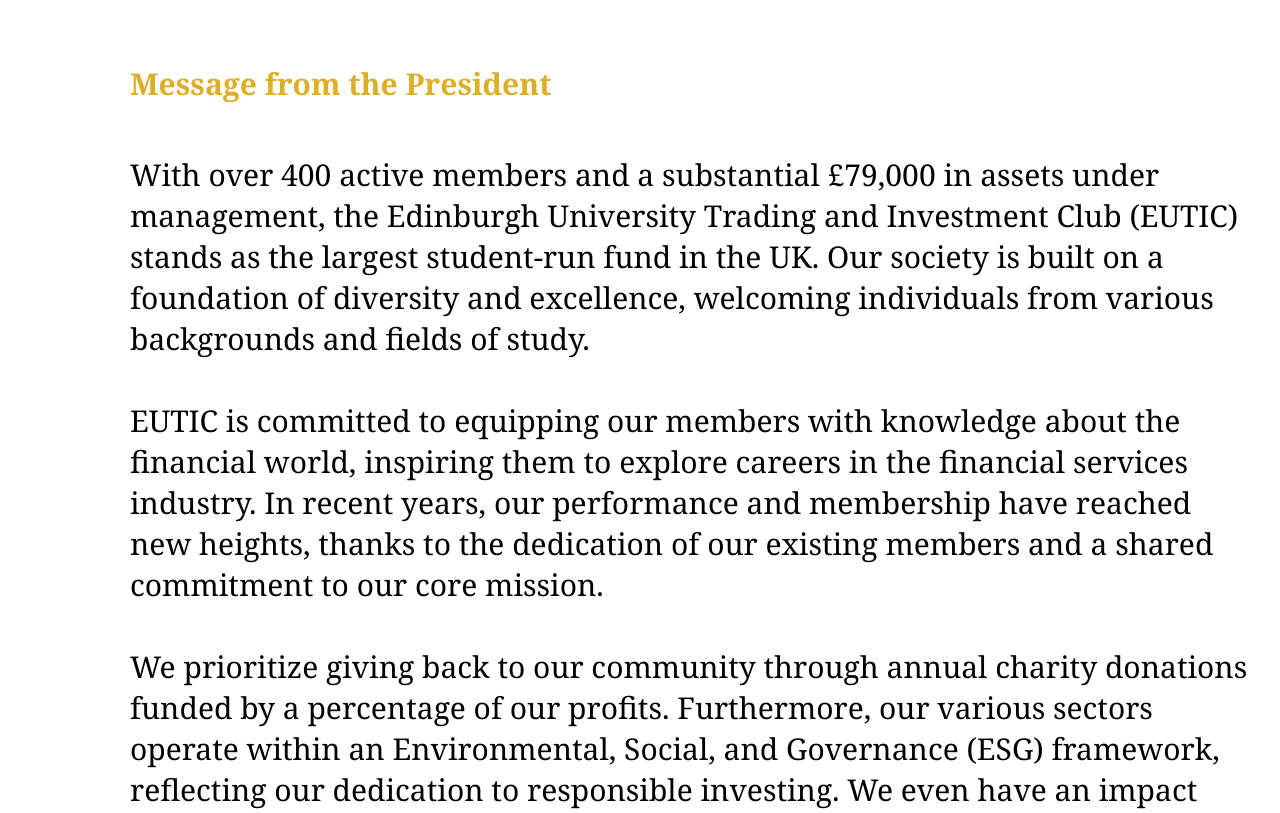
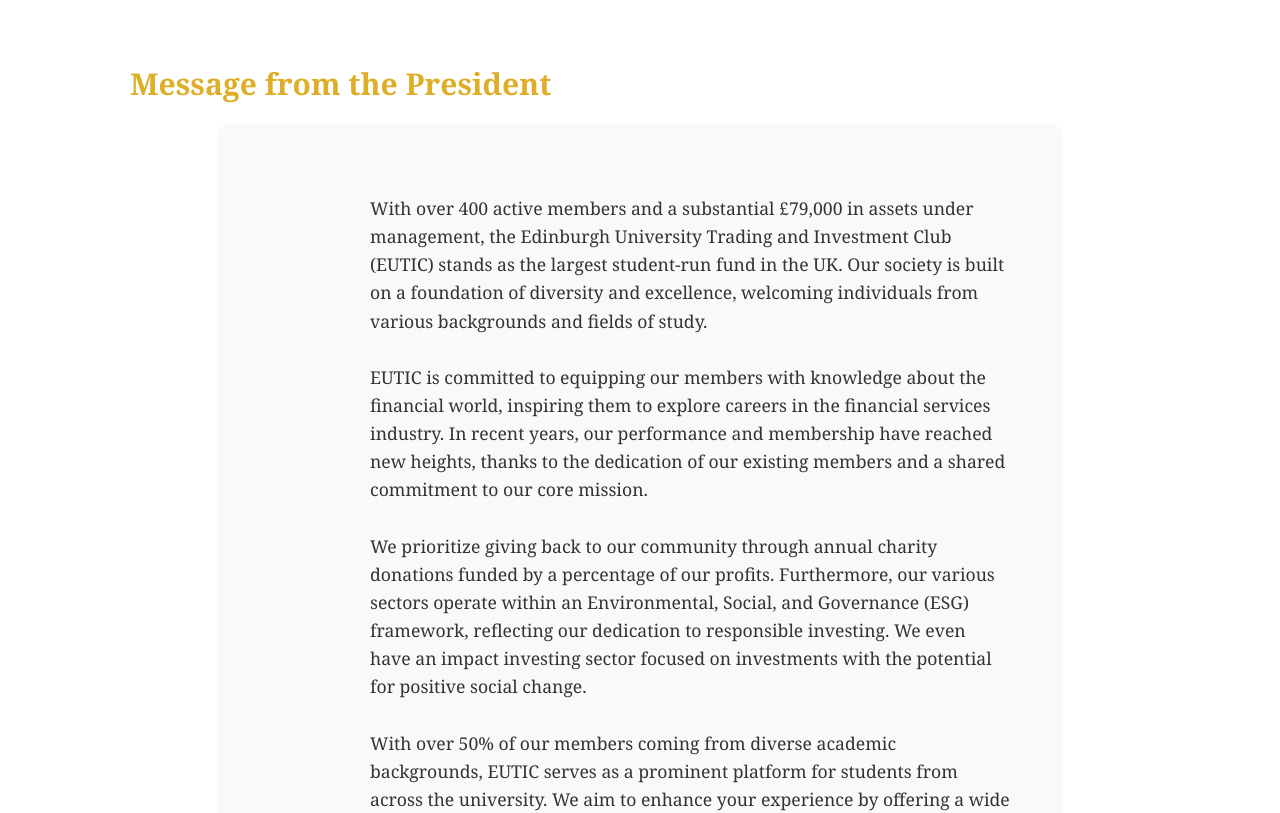
Before and after one commit to Arnesh997/eutic, a plain HTML site: page index.html in a window 1280 px wide. Shown: the part 857-1670 px from the top of the page. Drawn offline with Linux system fonts and the light colour scheme.

Commit message:
formatted president's message

```diff
--- a/index.html
+++ b/index.html
@@ -87,16 +87,6 @@
             </ul>
         </nav>
 
-
-        <!-- <div class="index-header">
-      <h1>EDINBURGH UNIVERSITY TRADING AND INVESTMENT CLUB</h1>
-    </div>
-
-    <div class="image-container">
-      <img src="#" alt="Background Image">
-    </div> -->
-
-
     </header>
     <!-- <div class="join-us-section"><h2>Join Us</h2><p>Text here about joining the club.</p></div>-->
     <main>
@@ -119,23 +109,23 @@
                 <!-- Your content goes here -->
                 <div class="overview-index">
                     <h1>Message from the President</h1>
-                    <!-- <p>Our objectives are to educate students about the world of finance, give members real-life experience in trading stocks, provide opportunities to network with some ofthe world’s most prestigious firms, and help members pursue careers
-                        in the financial services industry and other leading graduate recruiters.</p> -->
-                        <p>
-                            With over 400 active members and a substantial £79,000 in assets under management, the Edinburgh University Trading and Investment Club (EUTIC) stands as the largest student-run fund in the UK. Our society is built on a foundation of diversity and excellence, welcoming individuals from various backgrounds and fields of study.<br>
-                            <br>
-                            EUTIC is committed to equipping our members with knowledge about the financial world, inspiring them to explore careers in the financial services industry. In recent years, our performance and membership have reached new heights, thanks to the dedication of our existing members and a shared commitment to our core mission.<br>
-                            <br>
-                            We prioritize giving back to our community through annual charity donations funded by a percentage of our profits. Furthermore, our various sectors operate within an Environmental, Social, and Governance (ESG) framework, reflecting our dedication to responsible investing. We even have an impact investing sector focused on investments with the potential for positive social change.<br>
-                            <br>
-                            With over 50% of our members coming from diverse academic backgrounds, EUTIC serves as a prominent platform for students from across the university. We aim to enhance your experience by offering a wide range of activities and opportunities to develop your financial knowledge and skills.<br>
-                            <br>
-                            As we continue to expand our initiatives and improve the experience for our members, we are eager to welcome individuals interested in finance, investment, and trading from all academic disciplines. Whether you're studying in the Business School, the School of Economics, or any other field, EUTIC offers a supportive and inclusive environment for you to learn, network, and grow.<br>
-                            <br>
-                            We invite you to explore our society and its activities. Your engagement with EUTIC will not only contribute to your personal and professional growth but will also have a positive impact on our growing community. We look forward to welcoming you and helping you reach new heights in your academic and career pursuits.<br>
-                            <br>
-                            Yours Sincerely,<br>Valeriya Tektel<br>EUTIC President
+                    <div class="president-message" style="background-color: #f9f9f9; border-radius: 10px; padding: 20px; margin-top: 20px; max-width: 800px; margin-left: auto; margin-right: auto; box-shadow: 0 2px 4px rgba(0,0,0,0.1);">
+                        <p style="font-size: 1.1em; line-height: 1.6; color: #333;">
+                            With over 400 active members and a substantial £79,000 in assets under management, the Edinburgh University Trading and Investment Club (EUTIC) stands as the largest student-run fund in the UK. Our society is built on a foundation of diversity and excellence,
+                            welcoming individuals from various backgrounds and fields of study.<br>
+                            <br> EUTIC is committed to equipping our members with knowledge about the financial world, inspiring them to explore careers in the financial services industry. In recent years, our performance and membership have reached new
+                            heights, thanks to the dedication of our existing members and a shared commitment to our core mission.<br>
+                            <br> We prioritize giving back to our community through annual charity donations funded by a percentage of our profits. Furthermore, our various sectors operate within an Environmental, Social, and Governance (ESG) framework,
+                            reflecting our dedication to responsible investing. We even have an impact investing sector focused on investments with the potential for positive social change.<br>
+                            <br> With over 50% of our members coming from diverse academic backgrounds, EUTIC serves as a prominent platform for students from across the university. We aim to enhance your experience by offering a wide range of activities
+                            and opportunities to develop your financial knowledge and skills.<br>
+                            <br> As we continue to expand our initiatives and improve the experience for our members, we are eager to welcome individuals interested in finance, investment, and trading from all academic disciplines. Whether you're studying
+                            in the Business School, the School of Economics, or any other field, EUTIC offers a supportive and inclusive environment for you to learn, network, and grow.<br>
+                            <br> We invite you to explore our society and its activities. Your engagement with EUTIC will not only contribute to your personal and professional growth but will also have a positive impact on our growing community. We look
+                            forward to welcoming you and helping you reach new heights in your academic and career pursuits.<br>
+                            <br> Yours Sincerely,<br>Valeriya Tektel<br>EUTIC President
                         </p>
+                    </div>
 
 
                     <div class="wrapper">
@@ -146,11 +136,13 @@
                         </div>
                         <div class="box">
                             <h2>Sector Meetings</h2>
-                                <p>Our fund is managed through 9 dedicated sectors, each focusing on a different industry. Sector meetings allow members to learn more about their industry of choice as well as learn key technical skills, including financial modelling.</p>
+                            <p>Our fund is managed through 9 dedicated sectors, each focusing on a different industry. Sector meetings allow members to learn more about their industry of choice as well as learn key technical skills, including financial modelling.
+                            </p>
                         </div>
                         <div class="box">
                             <h2>Sponsor Events</h2>
-                                <p>EUTIC is lucky to have a fantastic range of industry-leading sponsors, each with a commitment to attracting the best talent to their firms. By attending our sponsor events, members meet professionals and find out more about possible internship and graduate opportunities.</p>
+                            <p>EUTIC is lucky to have a fantastic range of industry-leading sponsors, each with a commitment to attracting the best talent to their firms. By attending our sponsor events, members meet professionals and find out more about
+                                possible internship and graduate opportunities.</p>
                         </div>
                         <div class="box">
                             <h2>Socials</h2>
@@ -158,7 +150,8 @@
                         </div>
                         <div class="box">
                             <h2>Pitches</h2>
-                                <p>Members have the opportunity to undertake roles as senior and junior analysts in their sectors, giving them the chance to research potential investments, analyse company financials, and interpret current economic conditions to project future performance. Stocks and bonds are then pitched to our investment panel.</p>
+                            <p>Members have the opportunity to undertake roles as senior and junior analysts in their sectors, giving them the chance to research potential investments, analyse company financials, and interpret current economic conditions
+                                to project future performance. Stocks and bonds are then pitched to our investment panel.</p>
                         </div>
                         <div class="box">
                             <h2>Career Options</h2>
@@ -167,15 +160,8 @@
                         <!-- Add similar structure for other boxes -->
                     </div>
 
-                    <!-- <div class="wrapper ">
-                        <div class="box ">General Meetings</div>
-                        <div class="box ">Sector Meetings</div>
-                        <div class="box ">Sponsor Events</div>
-                        <div class="box ">Pitches</div>
-                        <div class="box ">Career Workshops</div>
-                        <div class="box ">Socials</div>
-                    </div> -->
-                </div>
+
+
                     <section class="custom-section ">
                         <div class="grid-container ">
                             <div class="grid-item ">
@@ -219,8 +205,6 @@
                 <a href="https://www.facebook.com/EUTIC/ "><i class="fa fa-facebook "></i></a>
                 <a href="https://www.instagram.com/eutic23_24/?ref=Laciex "><i class="fa fa-instagram "></i></a>
                 <a href="https://uk.linkedin.com/company/edinburgh-university-trading-and-investment-club "><i class="fa fa-linkedin "></i></a>
-                <!-- <a href="# "><i class="fa fa-youtube "></i></a>
-                    <a href="# "><i class="fa fa-twitter "></i></a> -->
             </div>
 
             <div class="row ">
@@ -232,15 +216,6 @@
                     <li><a href="# ">Committee</a></li>
                 </ul>
             </div>
-
-            <!-- <div class="row ">
-                    EUTIC Copyright © 2023 EUTIC - All rights reserved || Designed By: Arjandeep Singh Bawa and Arnesh Saha
-                    </div> -->
-
-
-
-
-
         </div>
 
 
@@ -248,79 +223,8 @@
 
     </section>
     <footer>
-        EUTIC Copyright © 2023 EUTIC - All rights reserved || Designed By: Arjandeep Singh Bawa and Arnesh Saha
+        EUTIC Copyright © 2023 EUTIC - All rights reserved
     </footer>
-
-    <!-- <section>
-      <div class="slideshow ">
-        <div class="testimonial ">
-          <p>Testimonial 1</p>
-        </div>
-        <div class="testimonial ">
-          <p>Testimonial 2</p>
-        </div>
-        <div class="testimonial ">
-          <p>Testimonial 3</p>
-        </div>
-        Add more testimonials as needed -->
-    <!-- </div>
-
-
-    </section> -->
-
-    <!-- Other sections/content goes here -->
-
-
-
-    <!-- <section>
-
-    <section>
-        <div class="contact-section ">
-            <div class="left-section ">
-                <div class="contact-info "><a href="https://editor.wix.com/html/editor/web/renderer/render/document/1b362d5a-b670-4ba9-afb3-303d42f60113 ">Edinburgh Univesity</a>
-                    <p>Phone: 123-456-7890</p>
-                    <p>Email: contact@example.com</p>
-                    <p>Address: 123 Street, City, Country
-                    </p>
-                </div>
-                <div class="social-links ">
-                    <a href="https://www.facebook.com/cufis " target="_blank " class="social-link "><img src="insta.png " alt="Facebook "></a>
-                    <a href="https://twitter.com/cufis " target="_blank " class="social-link "><img src="insta.png " alt="Twitter "></a>
-                    <a href="https://www.instagram.com/cufis " target="_blank " class="social-link "><img src="insta.png " alt="Instagram "></a>
-
-                </div>
-            </div>
-            <div class="right-section ">
-                <div class="message-form ">
-                    <h3>Send Us a Message</h3>
-                    <form>
-                        <div class="form-group "><input type="text " id="name " name="name " placeholder="Your Name "><input type="email " id="email " name="email " placeholder="Your Email "></div>
-                        <div class="form-group "><textarea id="message " name="message " placeholder="Your Message "></textarea></div>
-                        <div class="form-group "><button type="submit ">Send Message</button></div>
-                    </form>
-                </div>
-            </div>
-        </div>
-    </section>
-
-
-    <footer>
-        <div class="container ">
-            <p>&copy; 2023 EUTIC. All rights reserved.</p>
-        </div>
-    </footer> -->
-
-
-    <!-- <footer>
-    <div class="container ">
-      <p>&copy; 2023 EUTIC. All rights reserved.</p>
-    </div>
-        <a href="https://www.facebook.com/cufis " target="_blank "><img src="facebook-icon.png " alt="Facebook "></a>
-        <a href="https://twitter.com/cufis " target="_blank "><img src="twitter-icon.png " alt="Twitter "></a>
-        <a href="https://www.instagram.com/cufis " target="_blank "><img src="instagram-icon.png " alt="Instagram "></a>
-  </footer>
-
-   -->
 
     <script src="script.js "></script>
     <script>
```
Also changed, not shown: pages/committee.html (+3 -3 lines), pages/events.html (+1 -1 lines), pages/overview.html (+1 -1 lines), pages/partners.html (+1 -1 lines), pages/sectors.html (+1 -1 lines), pages/weutic.html (+1 -1 lines). Lines whose indentation alone changed are shown as unchanged.
